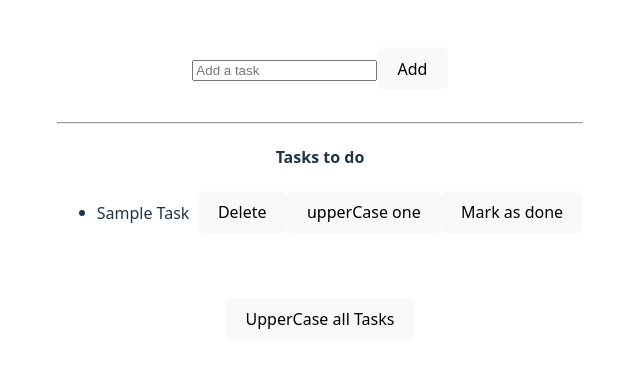
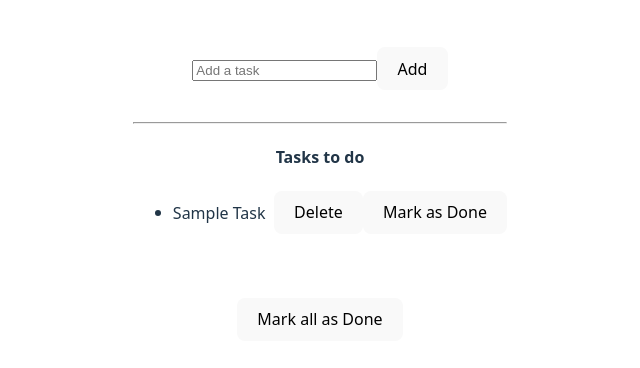
Before and after one commit to Anvesh-999/fullstack-dev-playground, a React (Vite) app in the folder react-state/: page / in a window 1280 px wide. Shown: the part 206-574 px from the top of the page, without its empty margins (320-960 px from the left). Built offline with nearby package versions, Linux system fonts and the light colour scheme.

Commit message:
Adedd marks as done for all in todo

```diff
--- a/react-state/src/TodoList.jsx
+++ b/react-state/src/TodoList.jsx
@@ -2,12 +2,12 @@
 import { v4 as uuidv4 } from 'uuid';
 
 export default function TodoList() {
-    let [todos, setTodos] = useState([{task:"Sample Task", id:uuidv4()}]);
+    let [todos, setTodos] = useState([{task:"Sample Task", id:uuidv4(),isDone:false}]);
     let [newTodo, setNewTodo] = useState("");
     let addNewTask = () => {
         if (!newTodo.trim()) return;
         setTodos((prevTodos)=>{
-            return [...prevTodos, {task: newTodo, id: uuidv4()}];
+            return [...prevTodos, {task: newTodo, id: uuidv4(),isDone:false}];
         });
         setNewTodo("");
     }
@@ -19,24 +19,24 @@
         setTodos(prevTodos=> prevTodos.filter(todo=> todo.id !== id));
     }
 
-    let upperCaseAll=()=>{
+    let markAllDone=()=>{
         setTodos((prevTodos)=>(
             prevTodos.map((todo)=>{
             return {
                 ...todo,
-                task:todo.task.toUpperCase()
+                isDone:true
             }
         })
     ));
     }
 
-    let upperCaseOne=(id)=>{
+    let markAsDone=(id)=>{
         setTodos((prevTodos)=>
             prevTodos.map((todo)=>{
-                if(todo.id === id){
+            if(todo.id === id){
             return {
                 ...todo,
-                task:todo.task.toUpperCase()
+                isDone:true
             }
         }else{
             return todo;
@@ -44,15 +44,7 @@
         })
     );
     }
-    let markAsDone=(id)=>{
-        setTodos(prevTodos =>
-    prevTodos.map(todo =>
-      todo.id === id
-        ? { ...todo, isDone: !todo.isDone }
-        : todo
-    )
-  );
-    }
+
     return(
         <div>
             <input type="text" name="todo" placeholder="Add a task" onChange={updateTodoValue} value={newTodo}/>
@@ -64,19 +56,18 @@
            <ul>
             {todos.map((todo)=>(
                  <li key={todo.id}>
-                    <span style={{ textDecoration: todo.isDone ? "line-through" : "none" }}>
+                    <span style={ todo.isDone ? { textDecorationLine: 'line-through' } : {}}>
                         {todo.task}
                         </span>&nbsp;&nbsp;
                     <button onClick={()=>{deleteTodo(todo.id)}}>Delete</button>
-                    <button onClick={()=>upperCaseOne(todo.id)}> upperCase one</button>
-                    <button onClick={()=>markAsDone(todo.id)}> Mark as done</button>
+                    <button onClick={()=>markAsDone(todo.id)}> Mark as Done</button>
                     <br />
                     <br />
                     </li>
             ))}
            </ul>
            <br />
-           <button onClick={upperCaseAll}>UpperCase all Tasks</button>
+           <button onClick={markAllDone}>Mark all as Done</button>
         </div>
         )
 }
```
